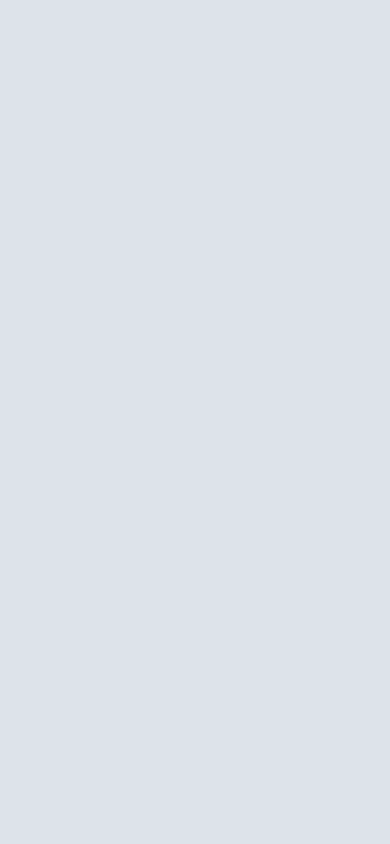
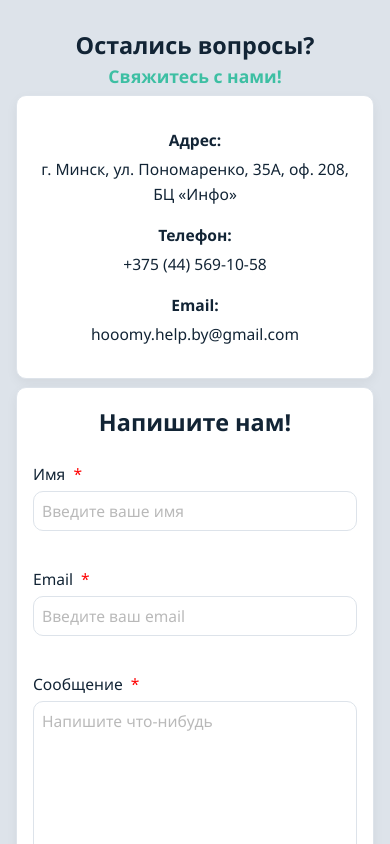
Before and after one commit to HooomyDev/Hooomy.Front, a React (Create React App) app: page / in a window 390 px wide. Shown: the part 4220-5064 px from the top of the page. Before the commit the page ends 4189 px from the top, so only its background shows below. Built offline with nearby package versions, Linux system fonts and the light colour scheme.

Commit message:
Contacts mobile adaptive

```diff
--- a/src/components/ContactForm/ContactForm.module.css
+++ b/src/components/ContactForm/ContactForm.module.css
@@ -6,7 +6,7 @@
   border-radius: var(--border-radius);
   border: 1px solid var(--gray-color);
   box-shadow: 0 4px 12px rgba(0, 0, 0, 0.05);
-  width: 600px;
+  width: 100%;
   margin: 0 auto;
   font-size: var(--font-size-xl);
   margin-top: var(--spacing-md);
@@ -39,3 +39,40 @@ button:hover {
   color: var(--font-color);
   border: 1px solid var(--font-color);
 }
+
+@media (max-width: 480px) and (orientation: portrait) {
+  .form {
+    width: 100%;
+    padding: var(--spacing-md);
+    font-size: clamp(0.9rem, 4vw, 1rem);
+    margin-top: var(--spacing-sm);
+    margin-bottom: var(--spacing-lg);
+  }
+
+  .title {
+    font-size: clamp(1.25rem, 6vw, 1.5rem);
+    text-align: center;
+  }
+
+  button {
+    width: 100%;
+    font-size: clamp(0.9rem, 4vw, 1rem);
+  }
+}
+
+@media (max-width: 1080px) and (orientation: landscape) {
+  .form {
+    width: 90%;
+    padding: var(--spacing-lg);
+    font-size: clamp(1rem, 2vw, 1.125rem);
+  }
+
+  .title {
+    font-size: clamp(1.5rem, 3vw, 2rem);
+  }
+
+  button {
+    align-self: center;
+    padding: var(--spacing-sm) var(--spacing-lg);
+  }
+}
--- a/src/components/ContactInfo/ContactInfo.module.css
+++ b/src/components/ContactInfo/ContactInfo.module.css
@@ -6,7 +6,7 @@
   font-size: var(--font-size-md);
   line-height: 1.6;
   color: var(--font-color);
-  width: 600px;
+  width: 100%;
   margin: 0 auto;
   transition: transform 0.5s ease;
   user-select: text;
@@ -38,3 +38,34 @@
 .container a:hover {
   color: var(--element-color);
 }
+
+@media (max-width: 480px) and (orientation: portrait) {
+  .container {
+    width: 100%;
+    padding: var(--spacing-md);
+    font-size: clamp(0.9rem, 4vw, 1rem);
+    text-align: center;
+  }
+
+  .container strong {
+    display: block;
+    min-width: auto;
+    margin-bottom: var(--spacing-xs);
+  }
+
+  .container p {
+    margin-bottom: var(--spacing-md);
+  }
+}
+
+@media (max-width: 1080px) and (orientation: landscape) {
+  .container {
+    width: 90%;
+    padding: var(--spacing-lg);
+    font-size: clamp(1rem, 2vw, 1.125rem);
+  }
+
+  .container strong {
+    min-width: 70px;
+  }
+}
--- a/src/components/Contacts/Contacts.module.css
+++ b/src/components/Contacts/Contacts.module.css
@@ -14,7 +14,7 @@
   line-height: 1.6;
   color: var(--font-color);
   width: 100%;
-  max-width: 800px;
+  max-width: 60%;
   box-sizing: border-box;
 }
 
@@ -29,3 +29,38 @@
   font-size: var(--font-size-subtitle);
   color: var(--element-color);
 }
+
+@media (max-width: 480px) and (orientation: portrait) {
+  .container {
+    max-width: 100%;
+    padding: var(--spacing-md);
+  }
+
+  .container h2 {
+    font-size: clamp(1.25rem, 6vw, 1.5rem);
+    margin-bottom: var(--spacing-sm);
+    line-height: 1.3;
+  }
+
+  .span {
+    font-size: clamp(1rem, 4.5vw, 1.25rem);
+    display: block;
+    margin-top: var(--spacing-xs);
+  }
+}
+
+@media (max-width: 1080px) and (orientation: landscape) {
+  .container {
+    max-width: 80%;
+    padding: var(--spacing-lg);
+  }
+
+  .container h2 {
+    font-size: clamp(1.5rem, 3vw, 2rem);
+    margin-bottom: var(--spacing-md);
+  }
+
+  .span {
+    font-size: clamp(1.125rem, 2.5vw, 1.5rem);
+  }
+}
--- a/src/pages/LandingPage/LandingPage.jsx
+++ b/src/pages/LandingPage/LandingPage.jsx
@@ -19,7 +19,7 @@ export default function LandingPage() {
         <Features id="features" />
         <ForOrganizations id="orgs" />
         <Mission id="mission" />
-        {/*<Contacts id="contacts" />*/}
+        <Contacts id="contacts" />
       </div>
       {/*<Footer />*/}
     </div>
```
